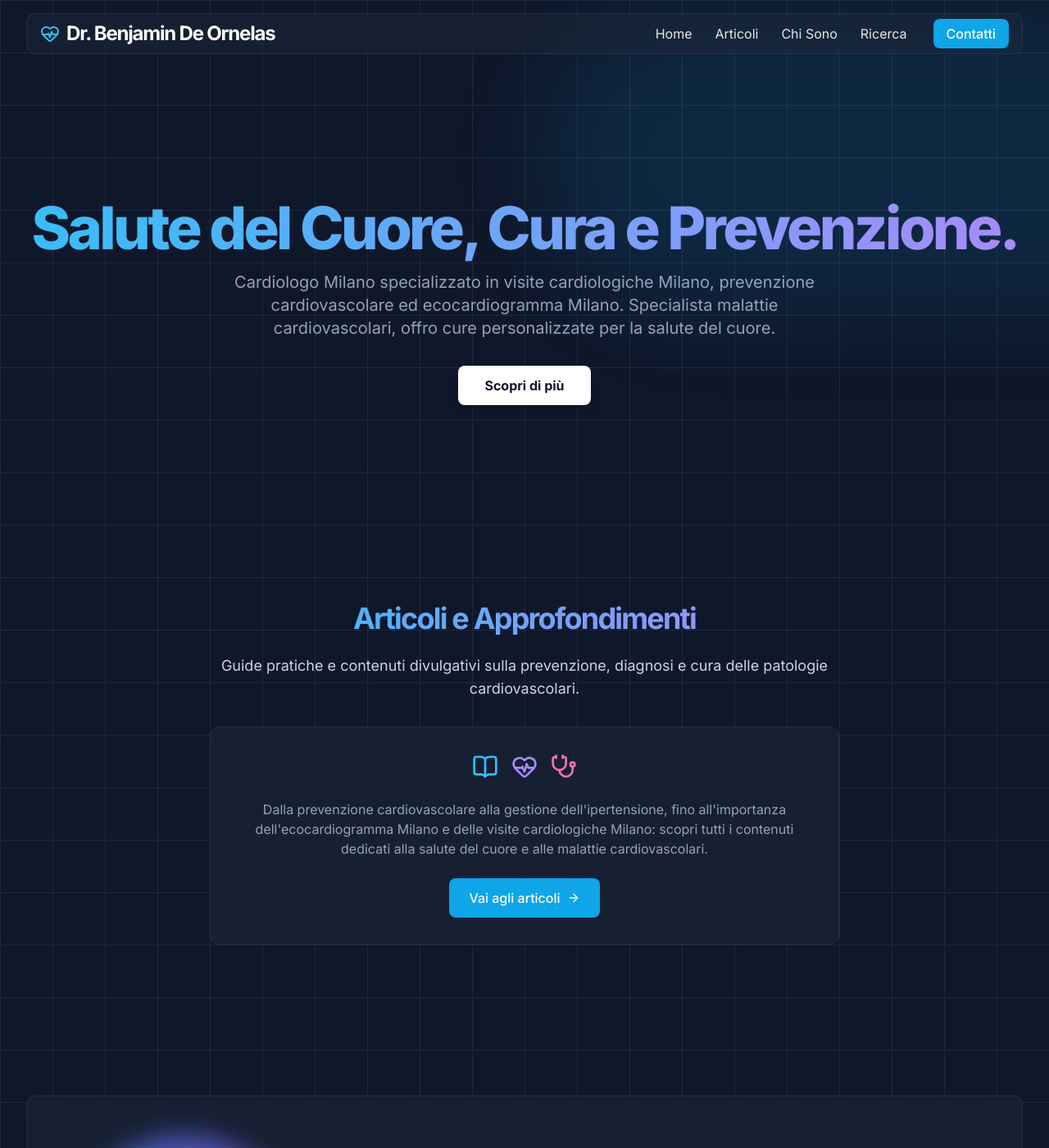
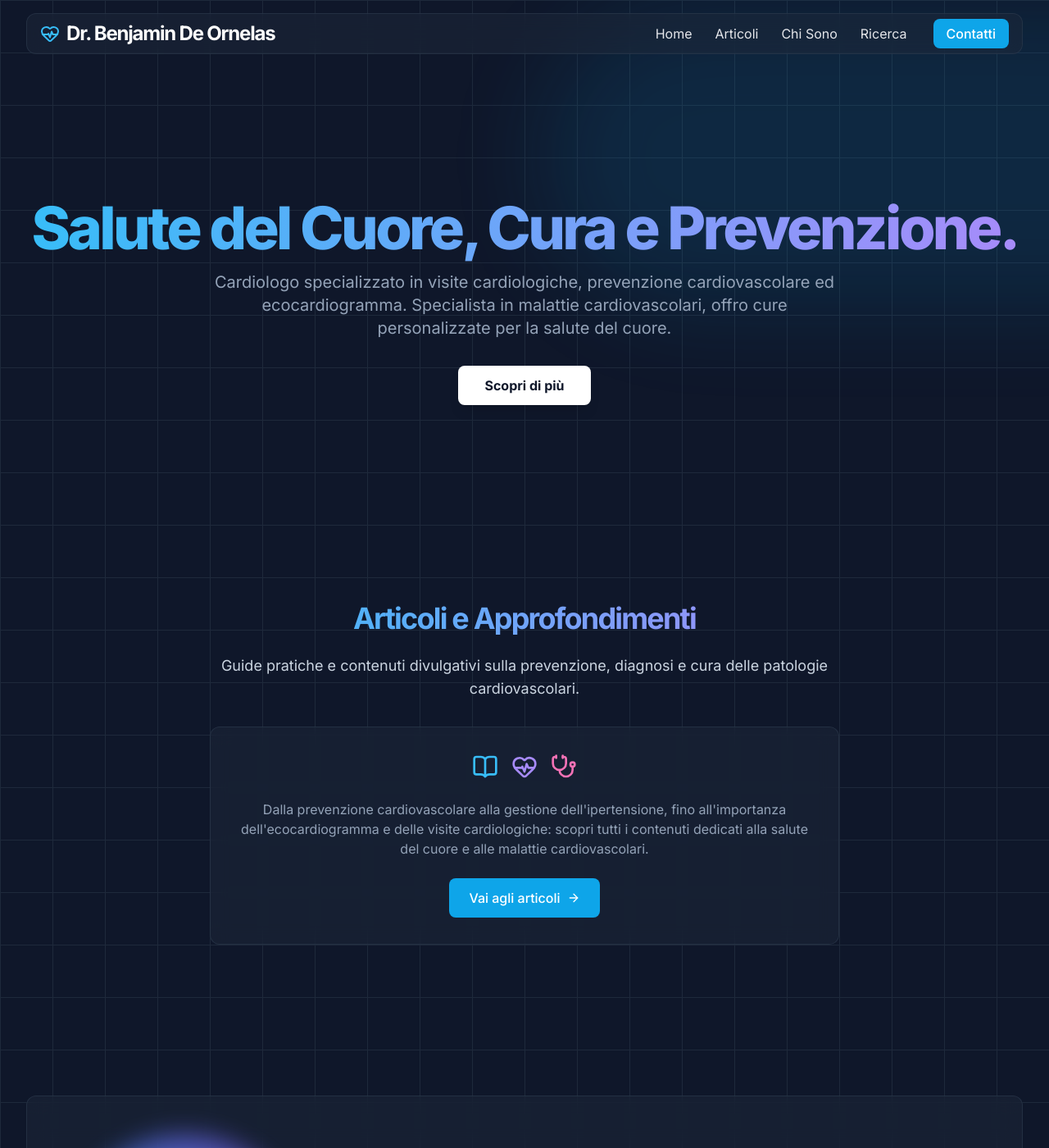
Before and after one commit to bdeornelas/bdeornelas.github.io, a Jekyll site: the page built from index.html, in a window 1280 px wide and 1400 px high. Shown: the whole window at 82% size. Built offline with Jekyll 4.4.1, drawn with Linux system fonts in a browser that asks for light colours; nearby versions of some CDN libraries; some of the changed text lies outside the part shown.

Commit message:
Fix redundant keyword repetitions in index.html

```diff
--- a/index.html
+++ b/index.html
@@ -11,7 +11,7 @@ description: "Cardiologo Milano specializzato in visite cardiologiche, ecocardio
           <span class="gradient-text">Salute del Cuore, Cura e Prevenzione.</span>
         </h1>
         <p class="max-w-3xl mx-auto text-lg md:text-xl text-slate-400 mb-8" data-aos="fade-up" data-aos-delay="200">
-          Cardiologo Milano specializzato in visite cardiologiche Milano, prevenzione cardiovascolare ed ecocardiogramma Milano. Specialista malattie cardiovascolari, offro cure personalizzate per la salute del cuore.
+          Cardiologo specializzato in visite cardiologiche, prevenzione cardiovascolare ed ecocardiogramma. Specialista in malattie cardiovascolari, offro cure personalizzate per la salute del cuore.
         </p>
         <a href="/about/" class="bg-white text-slate-900 font-bold py-3 px-8 rounded-lg hover:bg-gray-200 transition-transform hover:scale-105 inline-block shadow-lg" data-aos="fade-up" data-aos-delay="400">
           Scopri di più
@@ -32,7 +32,7 @@ description: "Cardiologo Milano specializzato in visite cardiologiche, ecocardio
               <i data-lucide="stethoscope" class="w-8 h-8 text-pink-400"></i>
             </div>
             <p class="text-slate-400 mb-6">
-              Dalla prevenzione cardiovascolare alla gestione dell'ipertensione, fino all'importanza dell'ecocardiogramma Milano e delle visite cardiologiche Milano: scopri tutti i contenuti dedicati alla salute del cuore e alle malattie cardiovascolari.
+              Dalla prevenzione cardiovascolare alla gestione dell'ipertensione, fino all'importanza dell'ecocardiogramma e delle visite cardiologiche: scopri tutti i contenuti dedicati alla salute del cuore e alle malattie cardiovascolari.
             </p>
             <a href="/articles/" class="inline-flex items-center gap-2 bg-sky-500 hover:bg-sky-600 text-white font-medium py-3 px-6 rounded-lg transition">
               Vai agli articoli
@@ -56,7 +56,7 @@ description: "Cardiologo Milano specializzato in visite cardiologiche, ecocardio
           </div>
           <div class="text-center md:text-left">
             <h2 class="text-3xl font-bold mb-2">Dr. Benjamin De Ornelas</h2>
-            <p class="text-slate-400 leading-relaxed mb-4">Cardiologo Milano specializzato in visite cardiologiche Milano, ecocardiogramma Milano e prevenzione cardiovascolare. La mia missione è offrire cure personalizzate per malattie cardiovascolari.</p>
+            <p class="text-slate-400 leading-relaxed mb-4">Cardiologo specializzato in visite cardiologiche, ecocardiogramma e prevenzione cardiovascolare. La mia missione è offrire cure personalizzate per malattie cardiovascolari.</p>
             <a href="/about/" class="bg-sky-500 hover:bg-sky-600 text-white font-medium py-2 px-4 rounded-lg">Leggi di più</a>
           </div>
         </div>
```
